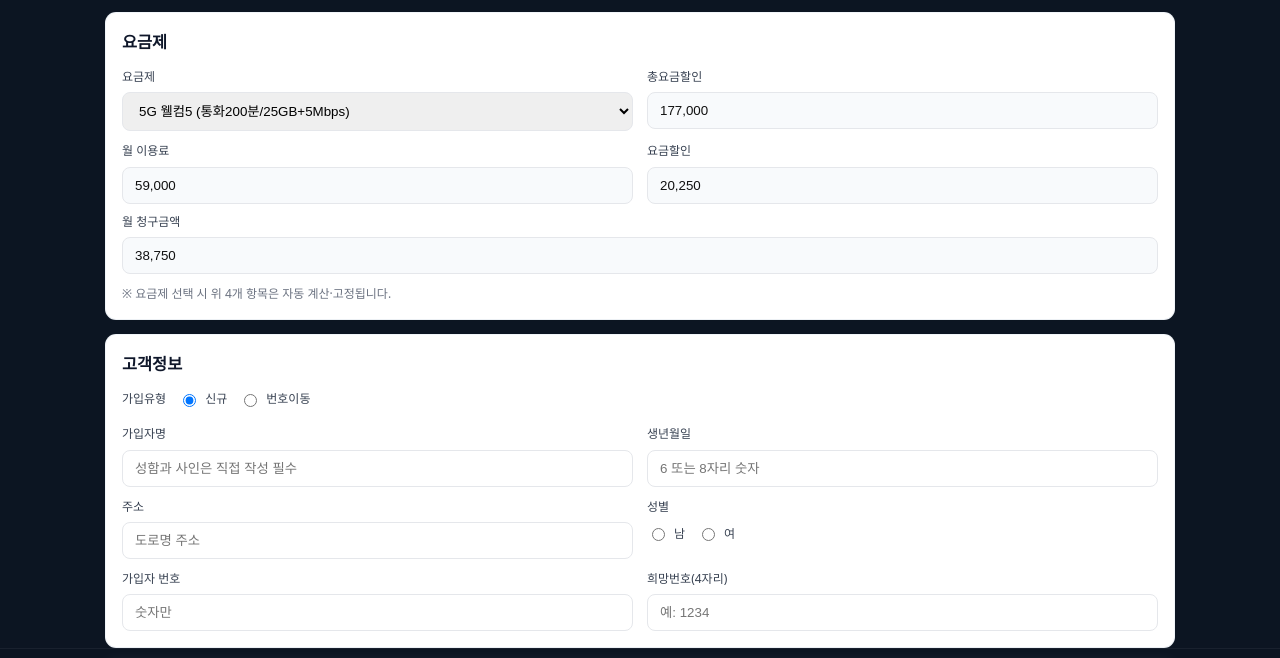
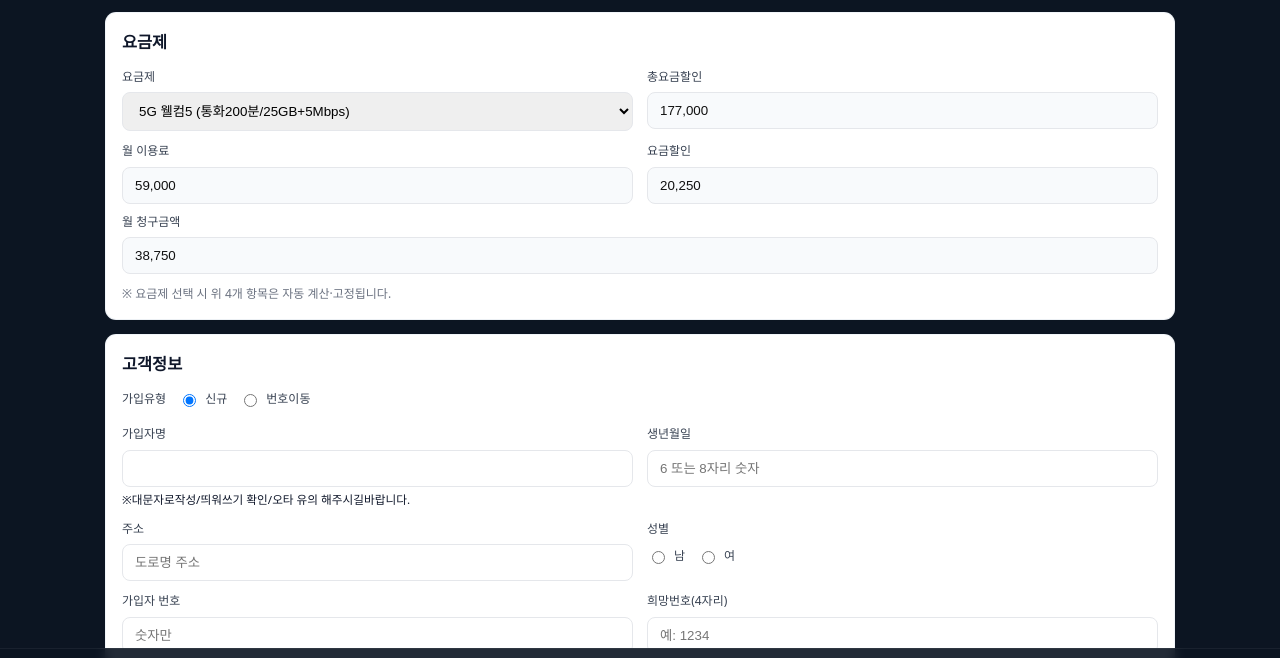
Before and after one commit to usimmarket/ktwelcome, a website: page public/index.html in a window 1280 px wide. Shown: the part 86-744 px from the top of the page. Drawn offline with Linux system fonts and the light colour scheme.

Commit message:
index.html

```diff
--- a/public/index.html
+++ b/public/index.html
@@ -451,6 +451,6 @@ document.querySelectorAll('.chip').forEach(b=> b.addEventListener('click', ()=>s
 setLang('KR');
 </script>
 <script src="/post-submit.js"></script>
-<script src="/form_patch_final_plus_i18n.js" defer></script>
+<script src="/form_patch_final_plus_i18n2.js" defer></script>
 </body>
 </html>
```
